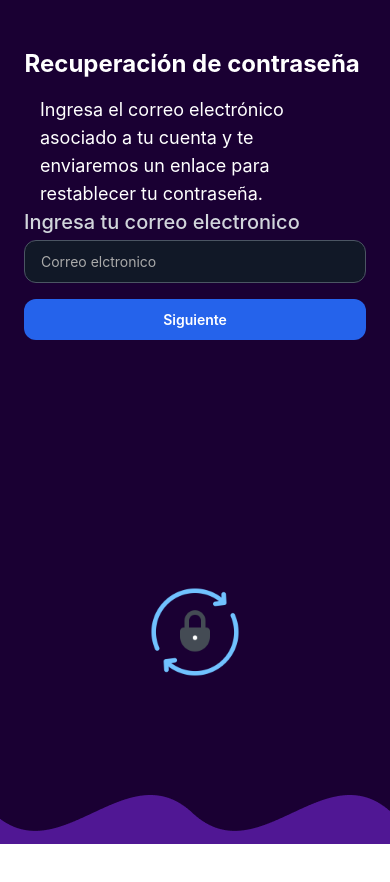
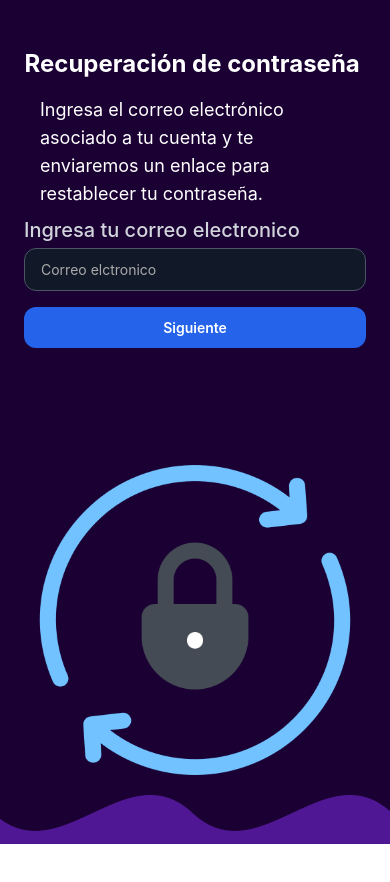
Before and after one commit to lozano2303/tu-evento, a React Native app in the folder TuEventoFrontend (Mobile)/: screen /ForgotPasswordScreen in a window 390 px wide. Shown: the top 882 px of the page. Built offline with nearby package versions, Linux system fonts and the light colour scheme.

Commit message:
feat(frontend-mbile):design in mobile

```diff
--- a/TuEventoFrontend (Mobile)/src/components/Input.tsx
+++ b/TuEventoFrontend (Mobile)/src/components/Input.tsx
@@ -6,7 +6,7 @@ interface InputProps extends TextInputProps {
 
 export default function Input({ label, ...props }: InputProps) {
   return (
-    <View className="w-full mb-4">
+    <View className="w-full mb-4 mt-2">
       {label && (
         <Text className="text-gray-300 text-xl font-medium mb-1">{label}</Text>
       )}
--- a/TuEventoFrontend (Mobile)/src/components/RedSocialButton.tsx
+++ b/TuEventoFrontend (Mobile)/src/components/RedSocialButton.tsx
@@ -16,7 +16,7 @@ export default function RedSocialButton({ social, onPress }: RedSocialButtonProp
 
   return (
     <TouchableOpacity onPress={onPress} activeOpacity={0.8}>
-      <View className="mt-4 flex-row items-center border border-gray-200 rounded-full px-4 py-2">
+      <View className="mt-6 flex-row items-center border border-gray-200 rounded-full px-4 py-2">
         <FontAwesome name={name as any} size={20} color={color} />
         <Text className="ml-2 text-gray-800 font-semibold text-white ">{label}</Text>
       </View>
--- a/TuEventoFrontend (Mobile)/src/screens/auth/ForgotPasswordScreen.tsx
+++ b/TuEventoFrontend (Mobile)/src/screens/auth/ForgotPasswordScreen.tsx
@@ -9,23 +9,22 @@ export default function RegisterScreen() {
       <View className="px-6 w-full  h-full relative top-12">
 
         <Text className="text-white text-2xl font-bold text-center">Recuperación de contraseña </Text>
-        <Text className="text-white text-lg mt-4 px-4  text-left">
+        <Text className="text-white text-lg mt-4 px-4 text-left">
           Ingresa el correo electrónico asociado a tu cuenta y te enviaremos un enlace para restablecer tu contraseña.
         </Text>
         {/* Inputs */}
         <Input
         label="Ingresa tu correo electronico"
         placeholder="Correo elctronico"
-        className='mt-6'
         />
         {/* Botón */}
         <Button label="Siguiente" />
 
         {/* Ícono del candado centrado */}
-        <View className="flex-1 justify-center items-center mt-8">
+        <View className="flex-1 justify-center items-center ">
           <Image
             source={require("assets/images/lock.png")}
-            className="w-24 h-24"
+            className="w-full h-full "
             resizeMode="contain"
           />
         </View>
```
